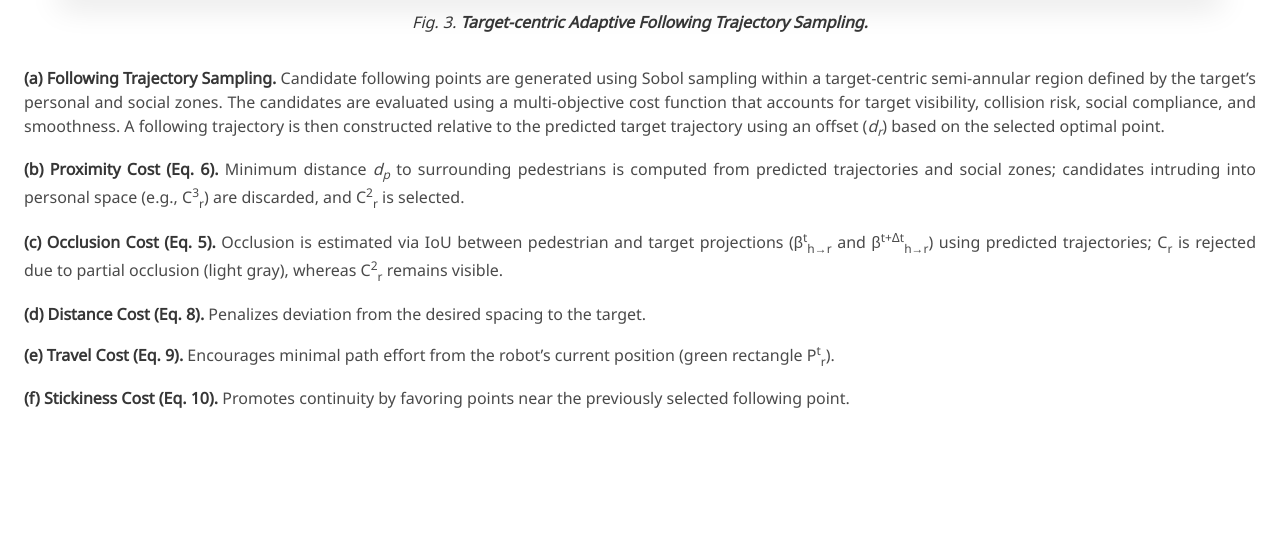
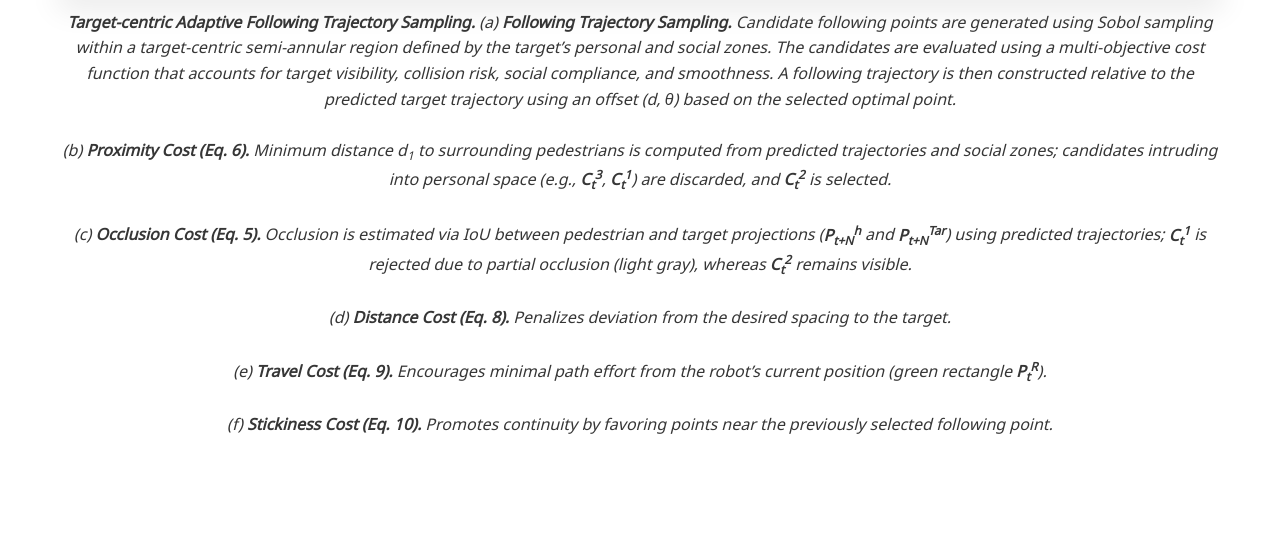
Before and after one commit to Adap-RPF/Adap-RPF.github.io, a plain HTML site: page index.html in a window 1280 px wide. Shown: the part 2192-2743 px from the top of the page. Drawn offline with nearby package versions, Linux system fonts and the light colour scheme; some icons are missing; files whose address does not match are found by name; a web font is replaced by a local one.

Commit message:
Update Adap-RPF

```diff
--- a/index.html
+++ b/index.html
@@ -253,9 +253,9 @@
 
 <!-- ===== Framework Design ===== -->
 <section class="section">
-  <div class="container" style="max-width:1400px;"> <!-- 宽度调大以适配更宽图片 -->
+  <div class="container" style="max-width:1400px;">
     <div class="columns is-centered has-text-centered">
-      <div class="column is-full"> <!-- 改成 full 宽度，让图像占满容器 -->
+      <div class="column is-full">
         <h2 class="title is-3">Framework Design</h2>
         <div class="content has-text-justified">
 
@@ -266,49 +266,35 @@
                  style="width:100%;max-width:100%;height:auto;border-radius:12px;
                         box-shadow:0 10px 30px rgba(0,0,0,.1);" />
             <figcaption class="is-size-6"
-                        style="margin-top:0.75rem;color:#363636;text-align:center;">
-              Fig. 3. <strong>Target-centric Adaptive Following Trajectory Sampling.</strong>
+                        style="margin-top:0.75rem;color:#363636;text-align:center;line-height:1.6;">
+              <strong>Target-centric Adaptive Following Trajectory Sampling.</strong>
+              (a) <strong>Following Trajectory Sampling.</strong> Candidate following points are generated
+              using Sobol sampling within a target-centric semi-annular region defined by the target’s personal
+              and social zones. The candidates are evaluated using a multi-objective cost function that accounts
+              for target visibility, collision risk, social compliance, and smoothness. A following trajectory
+              is then constructed relative to the predicted target trajectory using an offset
+              (<em>d</em>, <em>θ</em>) based on the selected optimal point.
+              <br><br>
+              (b) <strong>Proximity Cost (Eq. 6).</strong> Minimum distance <em>d<sub>1</sub></em> to surrounding
+              pedestrians is computed from predicted trajectories and social zones; candidates intruding into
+              personal space (e.g., <strong>C<sub>t</sub><sup>3</sup></strong>, <strong>C<sub>t</sub><sup>1</sup></strong>)
+              are discarded, and <strong>C<sub>t</sub><sup>2</sup></strong> is selected.
+              <br><br>
+              (c) <strong>Occlusion Cost (Eq. 5).</strong> Occlusion is estimated via IoU between pedestrian and
+              target projections (<strong>P<sub>t+N</sub><sup>h</sup></strong> and
+              <strong>P<sub>t+N</sub><sup>Tar</sup></strong>) using predicted trajectories;
+              <strong>C<sub>t</sub><sup>1</sup></strong> is rejected due to partial occlusion (light gray),
+              whereas <strong>C<sub>t</sub><sup>2</sup></strong> remains visible.
+              <br><br>
+              (d) <strong>Distance Cost (Eq. 8).</strong> Penalizes deviation from the desired spacing to the target.
+              <br><br>
+              (e) <strong>Travel Cost (Eq. 9).</strong> Encourages minimal path effort from the robot’s current
+              position (green rectangle <strong>P<sub>t</sub><sup>R</sup></strong>).
+              <br><br>
+              (f) <strong>Stickiness Cost (Eq. 10).</strong> Promotes continuity by favoring points near the
+              previously selected following point.
             </figcaption>
           </figure>
-
-          <!-- 图像说明 / 描述文字 -->
-          <p style="margin-top:1rem;">
-            <strong>(a) Following Trajectory Sampling.</strong> Candidate following points are generated
-            using Sobol sampling within a target-centric semi-annular region defined by the target’s personal
-            and social zones. The candidates are evaluated using a multi-objective cost function that accounts
-            for target visibility, collision risk, social compliance, and smoothness. A following trajectory
-            is then constructed relative to the predicted target trajectory using an offset (<em>d<sub>r</sub></em>)
-            based on the selected optimal point.
-          </p>
-
-          <p>
-            <strong>(b) Proximity Cost (Eq. 6).</strong> Minimum distance <em>d<sub>p</sub></em> to surrounding
-            pedestrians is computed from predicted trajectories and social zones; candidates intruding into
-            personal space (e.g., C<sup>3</sup><sub>r</sub>) are discarded, and C<sup>2</sup><sub>r</sub>
-            is selected.
-          </p>
-
-          <p>
-            <strong>(c) Occlusion Cost (Eq. 5).</strong> Occlusion is estimated via IoU between pedestrian
-            and target projections (β<sup>t</sup><sub>h→r</sub> and β<sup>t+Δt</sup><sub>h→r</sub>)
-            using predicted trajectories; C<sub>r</sub> is rejected due to partial occlusion (light gray),
-            whereas C<sup>2</sup><sub>r</sub> remains visible.
-          </p>
-
-          <p>
-            <strong>(d) Distance Cost (Eq. 8).</strong> Penalizes deviation from the desired spacing to
-            the target.
-          </p>
-
-          <p>
-            <strong>(e) Travel Cost (Eq. 9).</strong> Encourages minimal path effort from the robot’s
-            current position (green rectangle P<sup>t</sup><sub>r</sub>).
-          </p>
-
-          <p>
-            <strong>(f) Stickiness Cost (Eq. 10).</strong> Promotes continuity by favoring points near the
-            previously selected following point.
-          </p>
 
         </div>
       </div>
```
